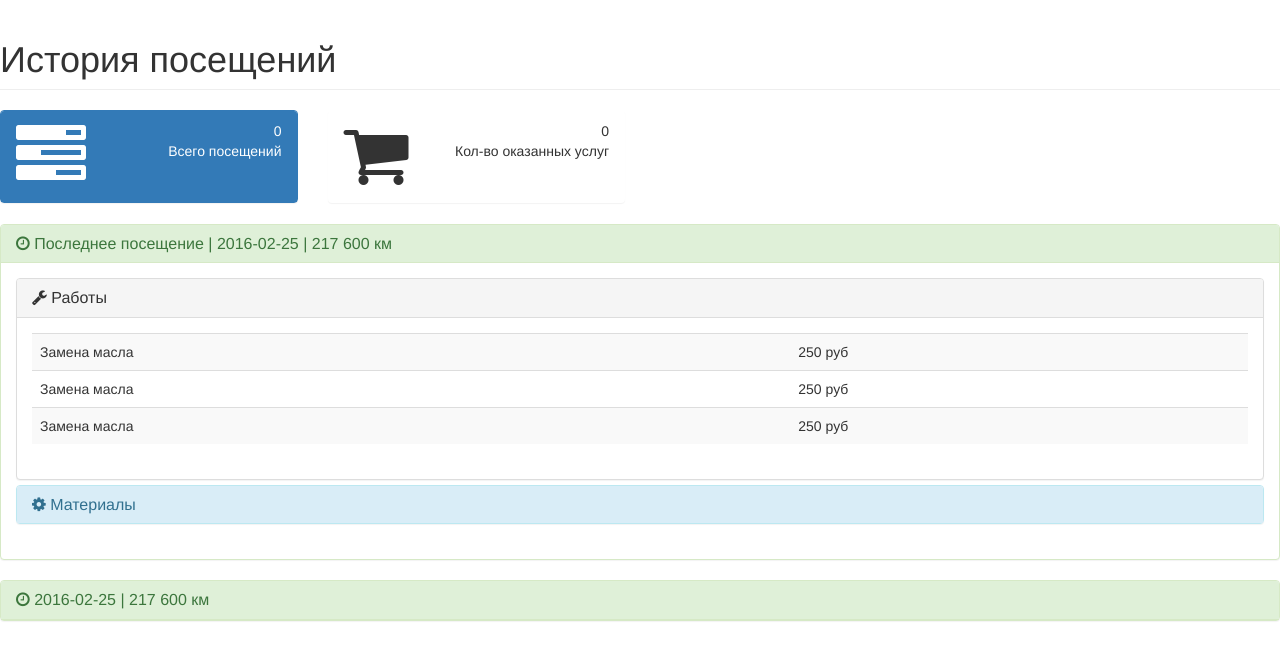
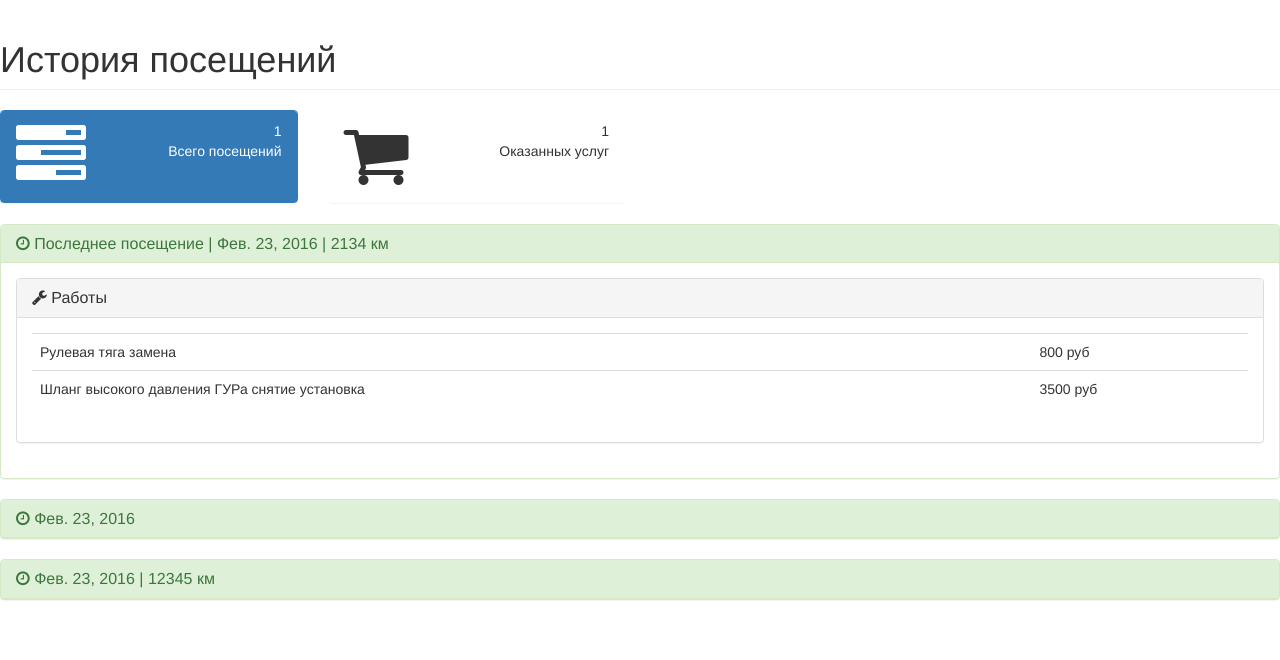
Before and after one commit to mmasterenko/lancer, a Django app: template clientArea/templates/clientArea/pages/index.html in a window 1280 px wide. Shown: the part 51-711 px from the top of the page. Run offline with Django 3.2, Linux system fonts and the light colour scheme; data comes from the database, SQL or seed files in the repository; both versions use the stored data as it was after the commit; the template is opened without the code that fills it: values that come from a table or form of the project are taken from there, most other values are stand-ins (such as "Sample title", 1, 10 or a date in 2020); some libraries are stand-ins or nearby versions.

Commit message:
personal index.html

```diff
--- a/clientArea/admin.py
+++ b/clientArea/admin.py
@@ -66,10 +66,10 @@ class VisitAdmin(admin.ModelAdmin):
 
     fieldsets = [
         (None, {
-            'fields': (('date', 'km'), 'customer', 'services', 'note'),
+            'fields': (('date', 'km'), 'customer', 'services', 'spares', 'techliqs', 'note'),
         })
     ]
-    filter_horizontal = ('services',)
+    filter_horizontal = ('services', 'spares', 'techliqs')
 
 
 class CustomUserAdmin(admin.ModelAdmin):
--- a/clientArea/models.py
+++ b/clientArea/models.py
@@ -1,7 +1,7 @@
 # -*- coding: utf-8 -*-
 
 from django.db import models
-from lancerApp.models import Car, Service
+from lancerApp.models import Car, Service, TechLiquids, Spares
 from django.utils.timezone import now
 from django.contrib.auth.models import AbstractBaseUser, BaseUserManager
 
@@ -118,5 +118,7 @@ class Visit(models.Model):
     date = models.DateField(u'дата', default=now)
     km = models.PositiveIntegerField(u'пробег', blank=True, null=True)
     customer = models.ForeignKey(CustomUser, verbose_name=u'клиент')
+    note = models.TextField(u'доп.инфо', blank=True, null=True)
     services = models.ManyToManyField(Service, verbose_name=u'оказанные услуги', blank=True)
-    note = models.TextField(u'доп.инфо', blank=True, null=True)
+    spares = models.ManyToManyField(Spares, verbose_name=u'запчасти', blank=True)
+    techliqs = models.ManyToManyField(TechLiquids, verbose_name=u'тех.жидкости', blank=True)
--- a/clientArea/templates/clientArea/pages/index.html
+++ b/clientArea/templates/clientArea/pages/index.html
@@ -404,7 +404,7 @@
                                     <i class="fa fa-tasks fa-5x"></i>
                                 </div>
                                 <div class="col-xs-9 text-right">
-                                    <div class="huge">0</div>
+                                    <div class="huge">{{ visit_count }}</div>
                                     <div>Всего посещений</div>
                                 </div>
                             </div>
@@ -428,8 +428,8 @@
                                     <i class="fa fa-shopping-cart fa-5x"></i>
                                 </div>
                                 <div class="col-xs-9 text-right">
-                                    <div class="huge">0</div>
-                                    <div>Кол-во оказанных услуг</div>
+                                    <div class="huge">{{ service_count }}</div>
+                                    <div>Оказанных услуг</div>
                                 </div>
                             </div>
                         </div>
@@ -940,63 +940,69 @@
             </div>
             <!-- /.row -->
             <div class="row">
+                {% for visit in visits %}
+
                 <div class="col-lg-12">
                     <div class="panel panel-default panel-success">
                         <div class="panel-heading">
                             <h4 class="panel-title">
-                                <a data-toggle="collapse" href="#collapseVisit"><i class="fa fa-clock-o"></i> Последнее посещение | 2016-02-25 | 217 600 км</a>
+                                <a data-toggle="collapse" href="#collapseVisit{{ forloop.counter }}">
+                                    <i class="fa fa-clock-o"></i> {% if forloop.first %} Последнее посещение | {% endif %}
+                                    {{ visit.date }}
+                                    {% if visit.km %} | {{ visit.km|default_if_none:'' }} км{% endif %}
+                                </a>
                             </h4>
                         </div>
                         <!-- .panel-heading -->
-                        <div id="collapseVisit" class="panel-collapse collapse in">
+                        <div id="collapseVisit{{ forloop.counter }}" class="panel-collapse collapse {% if forloop.first %}in{% endif %}">
                             <div class="panel-body">
                                 <div class="panel-group" id="accordion">
                                     <div class="panel panel-default">
                                         <div class="panel-heading">
                                             <h4 class="panel-title">
-                                                <a data-toggle="collapse" href="#collapseOne"><i class="fa fa-wrench"></i> Работы</a>
+                                                <a data-toggle="collapse" href="#collapseOne{{ forloop.counter }}"><i class="fa fa-wrench"></i> Работы</a>
                                             </h4>
                                         </div>
-                                        <div id="collapseOne" class="panel-collapse collapse in">
+                                        <div id="collapseOne{{ forloop.counter }}" class="panel-collapse collapse in">
                                             <div class="panel-body">
-                                                <table class="table table-hover table-striped">
+                                                <table class="table table-hover">
+                                                    {% for service in visit.services.all %}
                                                         <tr>
-                                                        <td>Замена масла</td>
-                                                        <td>250 руб</td>
+                                                            <td>{{ service.name }}</td>
+                                                            <td>{{ service.price|stringformat:'d' }} руб</td>
                                                         </tr>
-                                                    <tr>
-                                                        <td>Замена масла</td>
-                                                        <td>250 руб</td>
-                                                    </tr>
-                                                    <tr>
-                                                        <td>Замена масла</td>
-                                                        <td>250 руб</td>
-                                                    </tr>
+                                                    {% endfor %}
                                                 </table>
                                             </div>
                                         </div>
                                     </div>
+                                    {% if visit.techliqs.all or visit.spares.all %}
                                     <div class="panel panel-default panel-info">
                                         <div class="panel-heading">
                                             <h4 class="panel-title">
-                                                <a data-toggle="collapse" href="#collapseTwo"><i class="fa fa-gear"></i> Материалы</a>
+                                                <a data-toggle="collapse" href="#collapseTwo{{ forloop.counter }}"><i class="fa fa-gear"></i> Материалы</a>
                                             </h4>
                                         </div>
-                                        <div id="collapseTwo" class="panel-collapse collapse">
+                                        <div id="collapseTwo{{ forloop.counter }}" class="panel-collapse collapse in">
                                             <div class="panel-body">
-                                                <table class="table table-hover table-striped">
+                                                <table class="table table-hover">
+                                                    {% for spare in visit.spares.all %}
                                                         <tr>
-                                                        <td>Масло</td>
-                                                        <td>1500 руб</td>
+                                                            <td>{{ spare.name }}</td>
+                                                            <td>{{ spare.price|stringformat:'d' }} руб</td>
                                                         </tr>
+                                                    {% endfor %}
+                                                    {% for techliq in visit.techliqs.all %}
                                                         <tr>
-                                                        <td>Масляный фильтр</td>
-                                                        <td>500 руб</td>
+                                                            <td>{{ techliq.name }}</td>
+                                                            <td>{{ techliq.price|stringformat:'d' }} руб</td>
                                                         </tr>
+                                                    {% endfor %}
                                                 </table>
                                             </div>
                                         </div>
                                     </div>
+                                    {% endif %}
                                 </div>
                             </div>
                         </div>
@@ -1004,71 +1010,8 @@
                     </div>
                     <!-- /.panel -->
                 </div>
-                <!-- /.col-lg-12 -->
-                <div class="col-lg-12">
-                    <div class="panel panel-default panel-success">
-                        <div class="panel-heading">
-                            <h4 class="panel-title">
-                                <a data-toggle="collapse" href="#collapseVisit1"><i class="fa fa-clock-o"></i> 2016-02-25 | 217 600 км</a>
-                            </h4>
-                        </div>
-                        <!-- .panel-heading -->
-                        <div id="collapseVisit1" class="panel-collapse collapse">
-                            <div class="panel-body">
-                                <div class="panel-group" id="accordion">
-                                    <div class="panel panel-default">
-                                        <div class="panel-heading">
-                                            <h4 class="panel-title">
-                                                <a data-toggle="collapse" href="#collapseOne"><i class="fa fa-wrench"></i> Работы</a>
-                                            </h4>
-                                        </div>
-                                        <div id="collapseOne" class="panel-collapse collapse in">
-                                            <div class="panel-body">
-                                                <table class="table table-hover table-striped">
-                                                    <tr>
-                                                        <td>Замена масла</td>
-                                                        <td>250 руб</td>
-                                                    </tr>
-                                                    <tr>
-                                                        <td>Замена масла</td>
-                                                        <td>250 руб</td>
-                                                    </tr>
-                                                    <tr>
-                                                        <td>Замена масла</td>
-                                                        <td>250 руб</td>
-                                                    </tr>
-                                                </table>
-                                            </div>
-                                        </div>
-                                    </div>
-                                    <div class="panel panel-default panel-info">
-                                        <div class="panel-heading">
-                                            <h4 class="panel-title">
-                                                <a data-toggle="collapse" href="#collapseTwo"><i class="fa fa-gear"></i> Материалы</a>
-                                            </h4>
-                                        </div>
-                                        <div id="collapseTwo" class="panel-collapse collapse">
-                                            <div class="panel-body">
-                                                <table class="table table-hover table-striped">
-                                                    <tr>
-                                                        <td>Масло</td>
-                                                        <td>1500 руб</td>
-                                                    </tr>
-                                                    <tr>
-                                                        <td>Масляный фильтр</td>
-                                                        <td>500 руб</td>
-                                                    </tr>
-                                                </table>
-                                            </div>
-                                        </div>
-                                    </div>
-                                </div>
-                            </div>
-                        </div>
-                        <!-- .panel-body -->
-                    </div>
-                    <!-- /.panel -->
-                </div>
+
+                {% endfor %}
             </div>
             <!-- /.row -->
         </div>
```
Also changed, not shown: clientArea/views.py (+5 -2 lines), db.sqlite3. Lines whose indentation alone changed are shown as unchanged.
